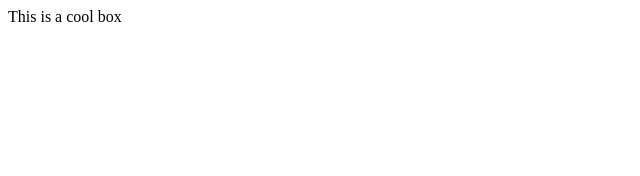
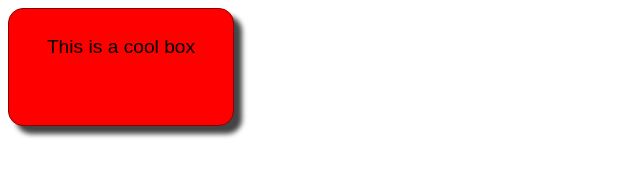
Before and after one commit to RyanLiwakDC/LiwakR, a plain HTML site: page assigment_3 part 2/index.html in a window 1280 px wide. Shown: the whole page, without its empty margins (0-640 px from the left). Drawn offline with Linux system fonts and the light colour scheme.

Commit message:
Add files via upload

```diff
--- a/assigment_3 part 2/index.html
+++ b/assigment_3 part 2/index.html
@@ -4,9 +4,12 @@
     <meta charset="utf-8">
     <meta name="viewport" content="width=device-width">
     <title>Cool box</title>
+    <link rel="stylesheet" href="style.css">
 
   </head>
   <body>
-      <div>This is a cool box</div>
+    <div class="box">
+    <p>This is a cool box</p>
+    </div>
   </body>
 </html>
--- a/assigment_3 part 2/style.css
+++ b/assigment_3 part 2/style.css
@@ -2,4 +2,21 @@ html {
   font-family: sans-serif;
 }
 
+
 /* Your CSS below here */
+.box {
+  width: 200px;
+  border: 1px solid darkred;
+  border-radius: 15px;
+  background: red;
+  padding: 20px;
+  width: 200px;
+  height: 100px;
+  box-shadow: 8px 8px 5px #444;
+  padding: 8px 12px;
+  background-color: red;
+}
+.box p {
+  font:  1.2rem sans-serif;
+  text-align: center;
+}
```
